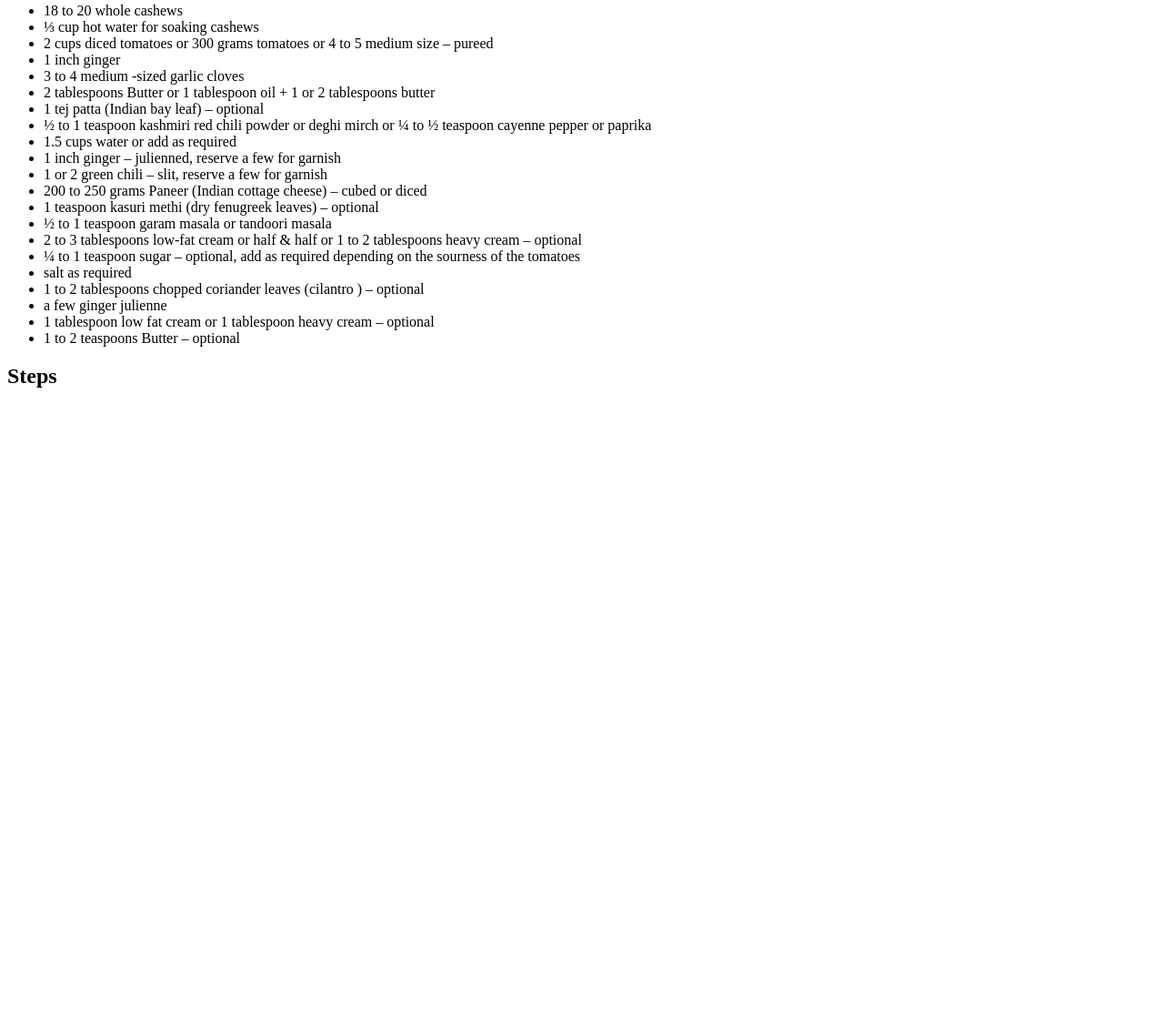
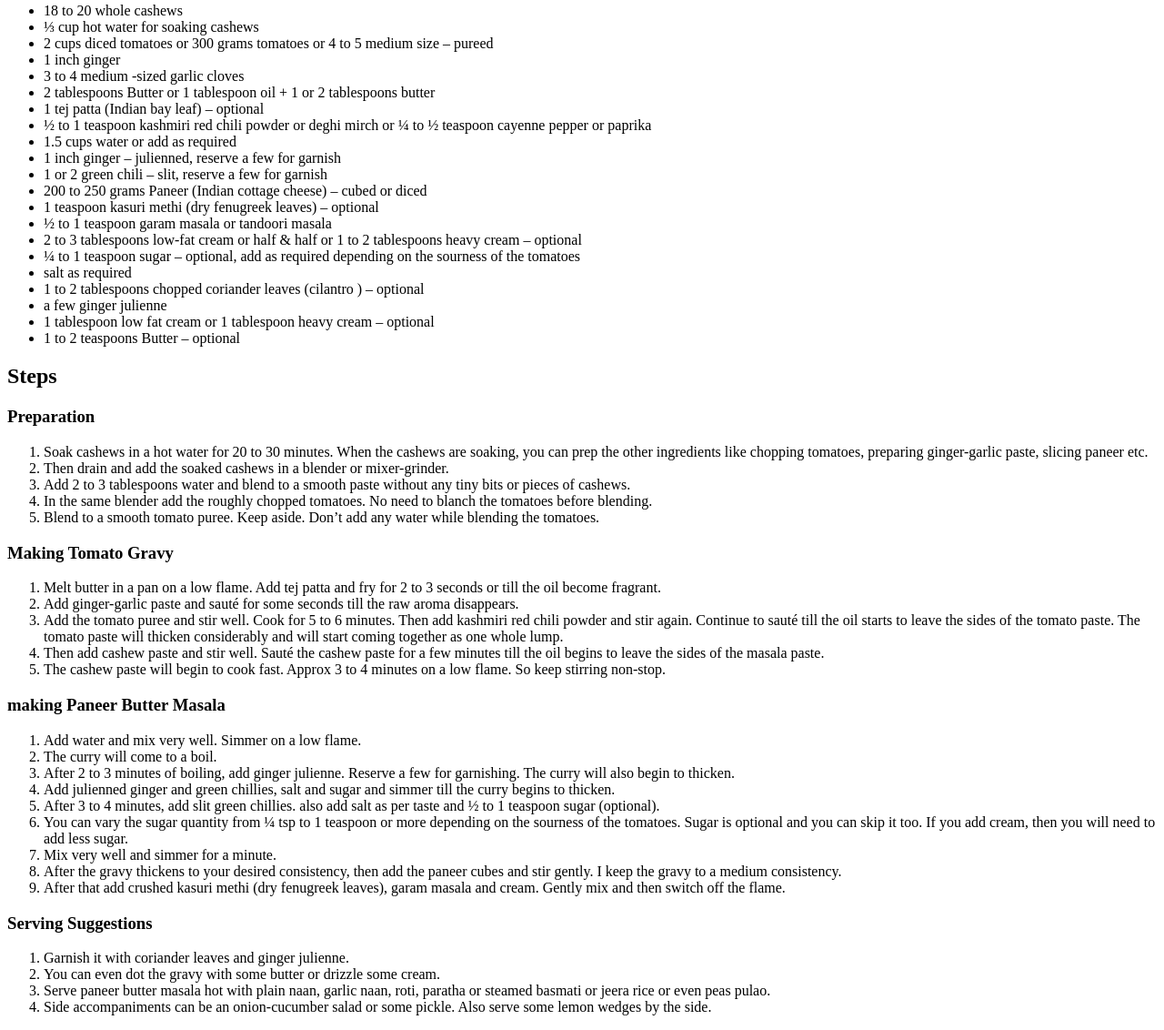
Before and after one commit to ranjang09/odin-recipes, a plain HTML site: page recipes/paneer_butter_masala.html in a window 1280 px wide. Shown: the part 603-1735 px from the top of the page at 91% size. Before the commit the page ends 1050 px from the top, so only its background shows below. Drawn offline with Linux system fonts and the light colour scheme.

Commit message:
add steps to paneer_butter_masala.html

```diff
--- a/recipes/paneer_butter_masala.html
+++ b/recipes/paneer_butter_masala.html
@@ -78,7 +78,104 @@
       </div>
       <div>
         <h2>Steps</h2>
-        <ol></ol>
+        <h3>Preparation</h3>
+        <ol>
+          <li>
+            Soak cashews in a hot water for 20 to 30 minutes. When the cashews
+            are soaking, you can prep the other ingredients like chopping
+            tomatoes, preparing ginger-garlic paste, slicing paneer etc.
+          </li>
+          <li>
+            Then drain and add the soaked cashews in a blender or mixer-grinder.
+          </li>
+          <li>
+            Add 2 to 3 tablespoons water and blend to a smooth paste without any
+            tiny bits or pieces of cashews.
+          </li>
+          <li>
+            In the same blender add the roughly chopped tomatoes. No need to
+            blanch the tomatoes before blending.
+          </li>
+          <li>
+            Blend to a smooth tomato puree. Keep aside. Don’t add any water
+            while blending the tomatoes.
+          </li>
+        </ol>
+        <h3>Making Tomato Gravy</h3>
+        <ol>
+          <li>
+            Melt butter in a pan on a low flame. Add tej patta and fry for 2 to
+            3 seconds or till the oil become fragrant.
+          </li>
+          <li>
+            Add ginger-garlic paste and sauté for some seconds till the raw
+            aroma disappears.
+          </li>
+          <li>
+            Add the tomato puree and stir well. Cook for 5 to 6 minutes. Then
+            add kashmiri red chili powder and stir again. Continue to sauté till
+            the oil starts to leave the sides of the tomato paste. The tomato
+            paste will thicken considerably and will start coming together as
+            one whole lump.
+          </li>
+          <li>
+            Then add cashew paste and stir well. Sauté the cashew paste for a
+            few minutes till the oil begins to leave the sides of the masala
+            paste.
+          </li>
+          <li>
+            The cashew paste will begin to cook fast. Approx 3 to 4 minutes on a
+            low flame. So keep stirring non-stop.
+          </li>
+        </ol>
+        <h3>making Paneer Butter Masala</h3>
+        <ol>
+          <li>Add water and mix very well. Simmer on a low flame.</li>
+          <li>The curry will come to a boil.</li>
+          <li>
+            After 2 to 3 minutes of boiling, add ginger julienne. Reserve a few
+            for garnishing. The curry will also begin to thicken.
+          </li>
+          <li>
+            Add julienned ginger and green chillies, salt and sugar and simmer
+            till the curry begins to thicken.
+          </li>
+          <li>
+            After 3 to 4 minutes, add slit green chillies. also add salt as per
+            taste and ½ to 1 teaspoon sugar (optional).
+          </li>
+          <li>
+            You can vary the sugar quantity from ¼ tsp to 1 teaspoon or more
+            depending on the sourness of the tomatoes. Sugar is optional and you
+            can skip it too. If you add cream, then you will need to add less
+            sugar.
+          </li>
+          <li>Mix very well and simmer for a minute.</li>
+          <li>
+            After the gravy thickens to your desired consistency, then add the
+            paneer cubes and stir gently. I keep the gravy to a medium
+            consistency.
+          </li>
+          <li>
+            After that add crushed kasuri methi (dry fenugreek leaves), garam
+            masala and cream. Gently mix and then switch off the flame.
+          </li>
+        </ol>
+        <h3>Serving Suggestions</h3>
+        <ol>
+          <li>Garnish it with coriander leaves and ginger julienne.</li>
+          <li>
+            You can even dot the gravy with some butter or drizzle some cream.
+          </li>
+          <li>
+            Serve paneer butter masala hot with plain naan, garlic naan, roti,
+            paratha or steamed basmati or jeera rice or even peas pulao.
+          </li>
+          <li>
+            Side accompaniments can be an onion-cucumber salad or some pickle.
+            Also serve some lemon wedges by the side.
+          </li>
+        </ol>
       </div>
     </main>
   </body>
```
